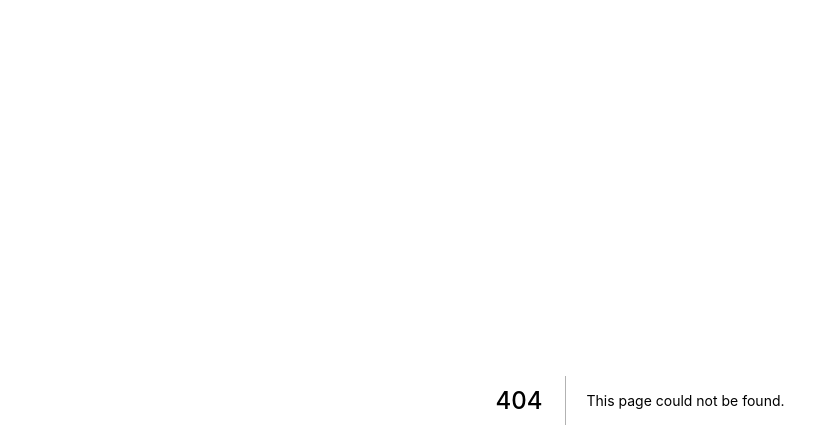
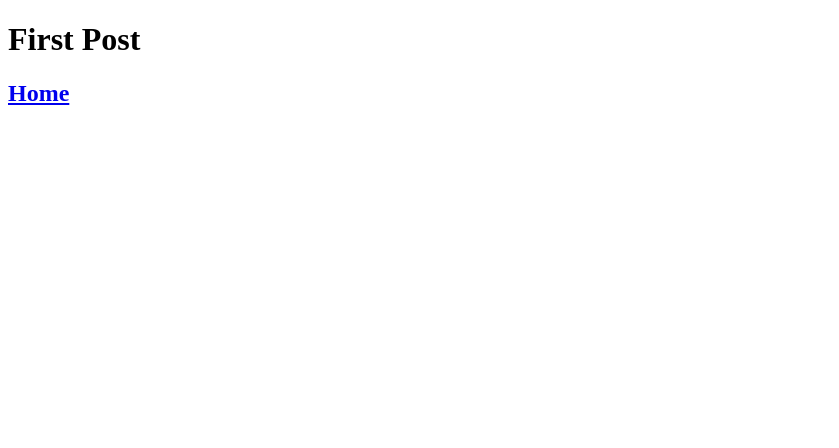
Before and after one commit to njmittet/nextjs-tutorial, a Next.js app: page /posts/first-post in a window 1280 px wide. Before the commit this address had no page. Shown: the top 448 px of the page, without its empty margins (0-839 px from the left). Built offline with nearby package versions, Linux system fonts and the light colour scheme.

Commit message:
Add new page with navigation
Completed first part of the next.js Basics Tutorial: "Navigate Between Pages".

```diff
--- /dev/null
+++ b/pages/posts/first-post.js
@@ -0,0 +1,14 @@
+import Link from "next/link";
+
+export default function FirstPost() {
+  return (
+    <>
+      <h1>First Post</h1>
+      <h2>
+        <Link href="/">
+          <a>Home</a>
+        </Link>
+      </h2>
+    </>
+  );
+}
```
Also changed, not shown: pages/index.js (+9 -5 lines).
